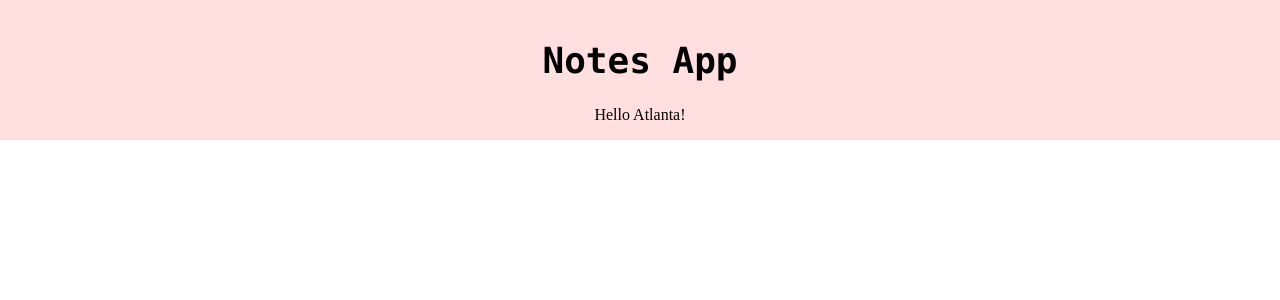
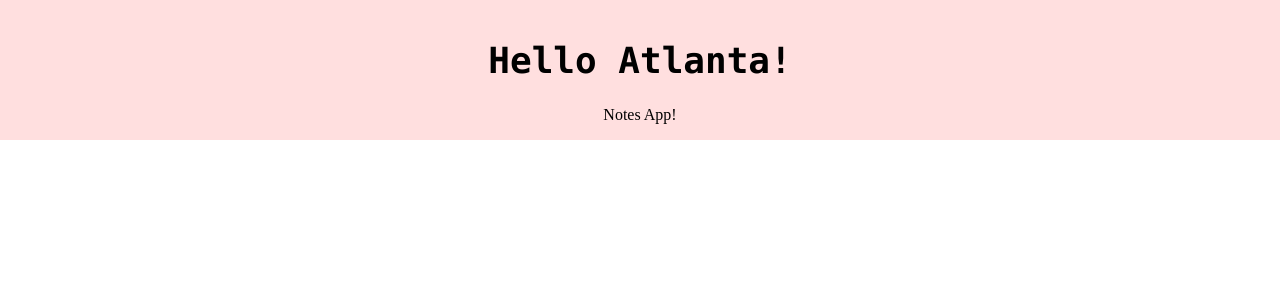
Before and after one commit to nvashish123/amplify-notes-initial, a React (Create React App) app: page / in a window 1280 px wide. Shown: the top 300 px of the page. Built offline with nearby package versions, Linux system fonts and the light colour scheme.

Commit message:
changed the greeting message

```diff
--- a/src/App.js
+++ b/src/App.js
@@ -3,8 +3,8 @@
 function App() {
   return (
     <div className="flex flex-column items-center justify-center pa3 bg-washed-red">
-      <h1 className="code f2-l">Notes App</h1>
-      Hello Atlanta!
+      <h1 className="code f2-l">Hello Atlanta!</h1>
+      Notes App!
     </div>
   );
 }
```
Also changed, not shown: package.json (+13 -1 lines).
